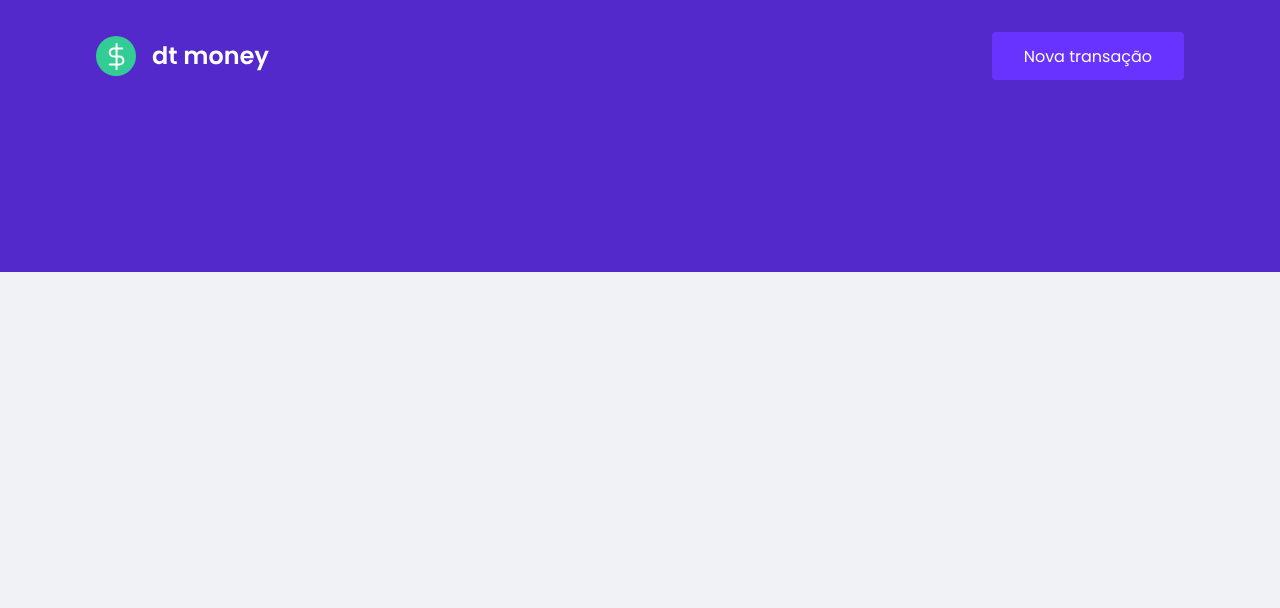
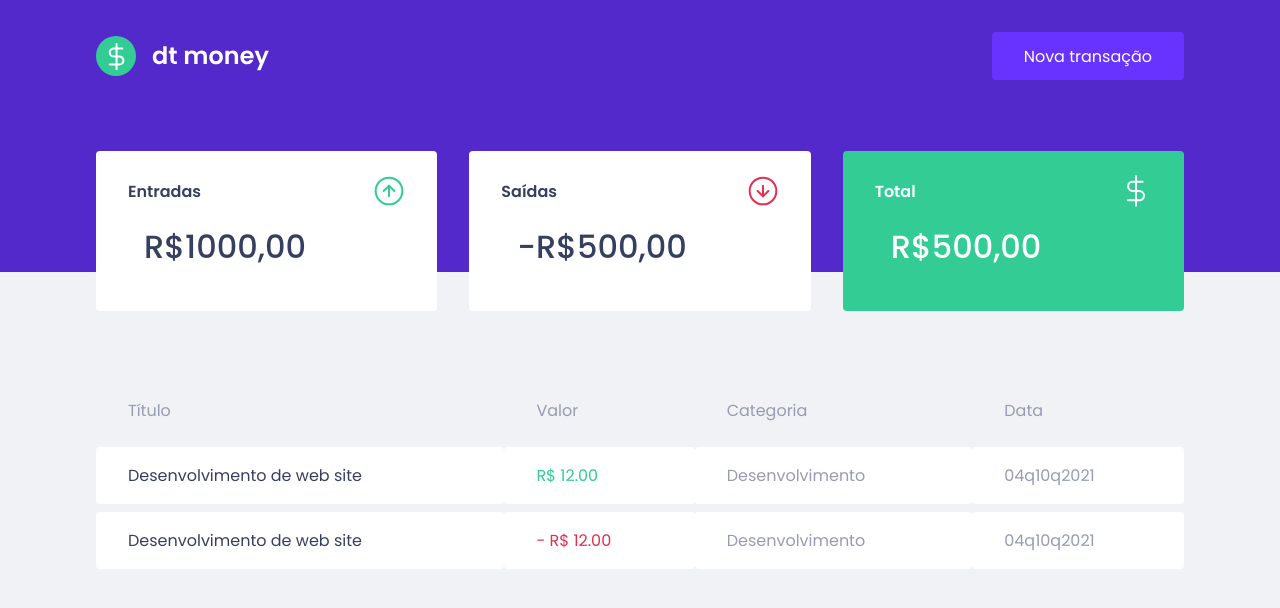
Before and after one commit to eduardo1199/dtmoney, a React (Create React App) app: page / in a window 1280 px wide. Shown: the top 608 px of the page. Built offline with nearby package versions, Linux system fonts and the light colour scheme.

Commit message:
criação da dashboard e a tabela de historicos de transação

```diff
--- a/public/index.html
+++ b/public/index.html
@@ -7,7 +7,7 @@
     <link rel="icon" href="favicon.png" />
     <meta name="viewport" content="width=device-width, initial-scale=1" />
     <title>dtmoney</title>
-    <link href="https://fonts.googleapis.com/css2?family=Poppins:wght@400;600&display=swap" rel="stylesheet">
+    <link href="https://fonts.googleapis.com/css2?family=Poppins:wght@400;600;500&display=swap" rel="stylesheet">
   </head>
   <body>
     <noscript>You need to enable JavaScript to run this app.</noscript>
--- a/src/App.tsx
+++ b/src/App.tsx
@@ -1,11 +1,13 @@
 import { GlobalStyle } from './styles/global';
 
 import { Header } from './components/Header';
+import { Dashboard } from './components/Dashboard';
 
 export function App() {
   return (
     <>
       <Header />
+      <Dashboard />
       <GlobalStyle />
     </>
   );
--- /dev/null
+++ b/src/components/Dashboard/index.tsx
@@ -0,0 +1,12 @@
+import { Summary } from '../Summary';
+import { TransactionsTable } from '../TransactionsTable';
+import { Container } from './styles';
+
+export function Dashboard() {
+  return (
+    <Container>
+      <Summary />
+      <TransactionsTable />
+    </Container>
+  );
+}
--- /dev/null
+++ b/src/components/Dashboard/styles.ts
@@ -0,0 +1,7 @@
+import styled from 'styled-components';
+
+export const Container = styled.main`
+  max-width: 1120px;
+  margin: 0 auto;
+  padding: 2.45rem 1rem;
+`;
--- /dev/null
+++ b/src/components/Summary/index.tsx
@@ -0,0 +1,39 @@
+import { Container } from './styles';
+
+import incomeImg from '../../assets/income.svg';
+import outcomeImg from '../../assets/outcome.svg';
+import totalImg from '../../assets/total.svg';
+
+export function Summary() {
+  return (
+    <Container>
+      <div>
+        <header>
+          <p>Entradas</p>
+          <img src={incomeImg} alt="Entradas" />
+        </header>
+        <strong>
+          R$1000,00
+        </strong>
+      </div>
+      <div>
+        <header>
+          <p>Saídas</p>
+          <img src={outcomeImg} alt="Saídas" />
+        </header>
+        <strong>
+          -R$500,00
+        </strong>
+      </div>
+      <div className="styled-green">
+        <header>
+          <p>Total</p>
+          <img src={totalImg} alt="Total" />
+        </header>
+        <strong>
+          R$500,00
+        </strong>
+      </div>
+    </Container>
+  );
+}
--- /dev/null
+++ b/src/components/Summary/styles.ts
@@ -0,0 +1,37 @@
+import styled from 'styled-components';
+
+export const Container = styled.div`
+  display: grid;
+  grid-template-columns: repeat(3, 1fr);
+  gap: 2rem;
+  margin-top: -10rem;
+
+  div {
+    background-color: var(--shape);
+    padding: 1.5rem 2rem;
+    border-radius: 0.25rem;
+    color: var(--text-title);
+
+    header {
+      display: flex;
+      align-items: center;
+      justify-content: space-between;
+
+      p {
+        font-weight: 600;
+      }
+    }
+
+    strong {
+      margin: 1rem;
+      font-size: 2rem;
+      font-weight: 500;
+      display: block;
+    }
+
+    &.styled-green {
+      background-color: var(--green);
+      color: #fff;
+    }
+  }
+`;
--- /dev/null
+++ b/src/components/TransactionsTable/index.tsx
@@ -0,0 +1,33 @@
+import { Container } from './styles';
+
+export function TransactionsTable() {
+  return (
+    <Container>
+      <table>
+        <thead>
+          <tr>
+            <th>Título</th>
+            <th>Valor</th>
+            <th>Categoria</th>
+            <th>Data</th>
+          </tr>
+        </thead>
+
+        <tbody>
+          <tr>
+            <td>Desenvolvimento de web site</td>
+            <td className="deposit">R$ 12.00</td>
+            <td>Desenvolvimento</td>
+            <td>04q10q2021</td>
+          </tr>
+          <tr>
+            <td>Desenvolvimento de web site</td>
+            <td className="withdraw">- R$ 12.00</td>
+            <td>Desenvolvimento</td>
+            <td>04q10q2021</td>
+          </tr>
+        </tbody>
+      </table>
+    </Container>
+  );
+}
--- /dev/null
+++ b/src/components/TransactionsTable/styles.ts
@@ -0,0 +1,38 @@
+import styled from 'styled-components';
+
+export const Container = styled.div`
+  margin-top: 4rem;
+
+  table {
+    width: 100%;
+    border-spacing: 0 0.5rem;
+
+    th {
+      color: var(--text-body);
+      font-weight: 400;
+      padding: 1rem 2rem;
+      text-align: left;
+      line-height:1.5rem;
+    }
+
+    td {
+      padding: 1rem 2rem;
+      border: 0;
+      background: var(--shape);
+      color: var(--text-body);
+      border-radius: 0.25rem;
+
+      &:first-child{
+        color: var(--text-title);
+      }
+
+      &.deposit{
+        color: var(--green);
+      }
+
+      &.withdraw {
+        color: var(--red);
+      }
+    }
+  }
+`;
--- a/src/styles/global.ts
+++ b/src/styles/global.ts
@@ -10,6 +10,7 @@
     --text-title: #363F5F;
     --text-body: #969CB3;
     --shape:  #FFFFFF;
+    --green: #33CC95;
   }
 
   * {
```
